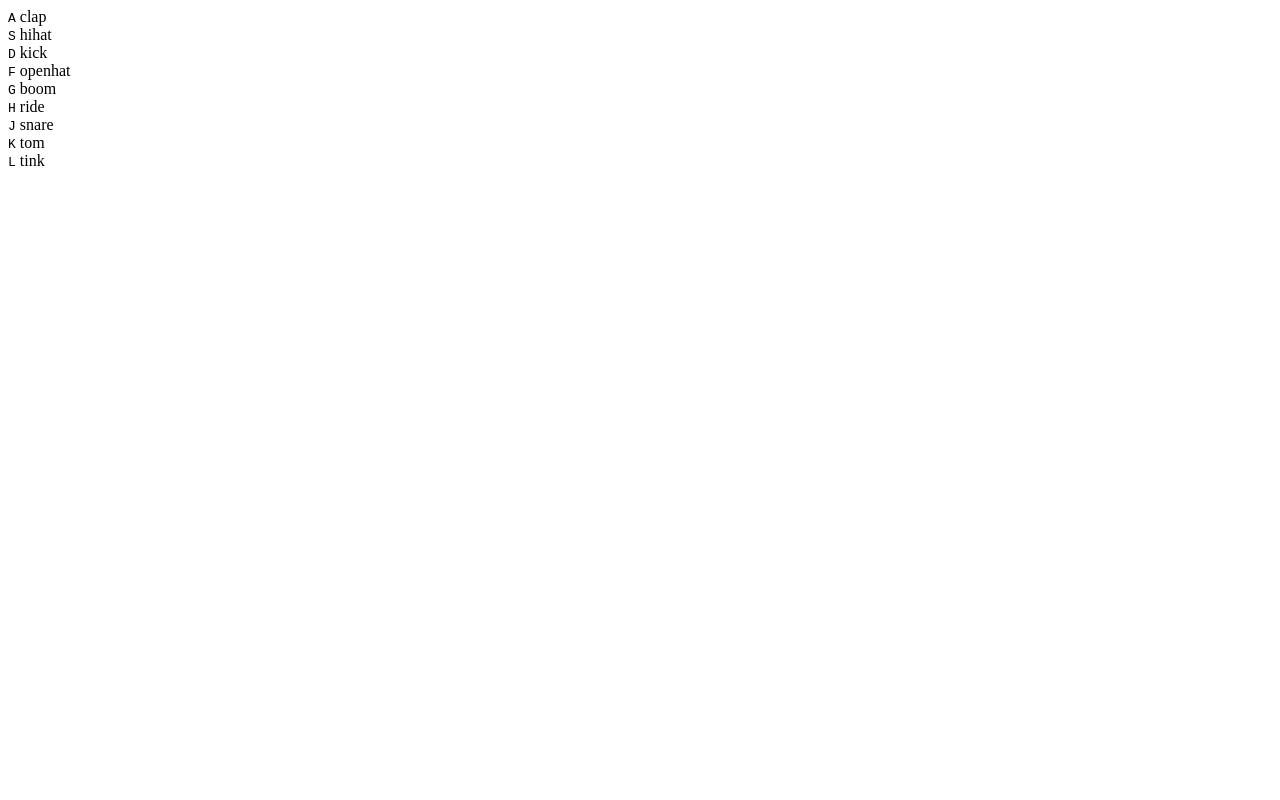
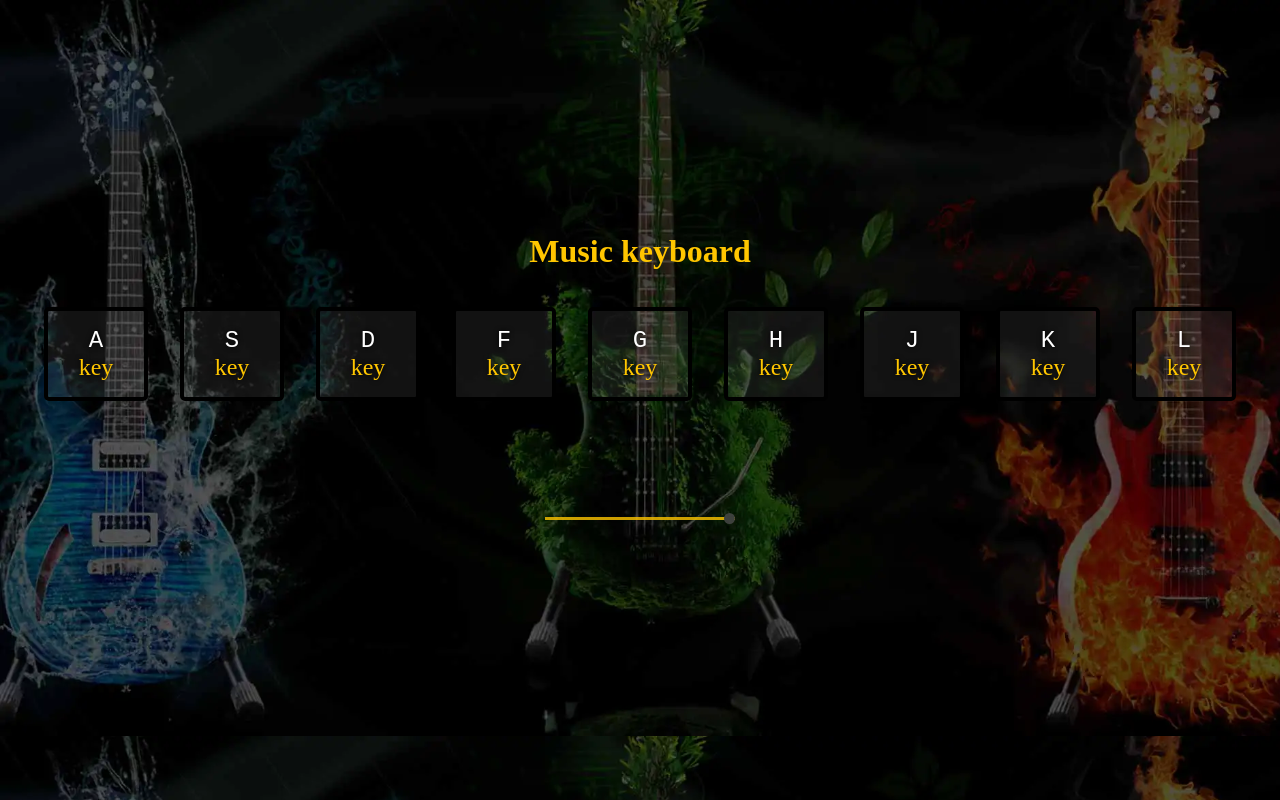
Before and after one commit to V-Klimonov/music-keyboard-js-30-1, a plain HTML site: page index.html in a window 1280 px wide. Drawn offline with Linux system fonts and the light colour scheme.

Commit message:
add css and js

```diff
--- /dev/null
+++ b/css/index.css
@@ -0,0 +1,78 @@
+body {
+    background-image: url("../img/main-background.webp");
+    background-size: cover;
+}
+
+.wrapper {
+    display: flex;
+    flex-direction: column;
+    height: 90vh;
+    align-items: center;
+    justify-content: center;
+}
+
+.pageTitle {
+    color: #ffc600;
+}
+
+.keys {
+    display: flex;
+    flex-direction: row;
+}
+
+
+.key {
+    display: flex;
+    flex-direction: column;
+    border: 4px solid black;
+    border-radius: 5px;
+    margin: 1rem;
+    font-size: 1.5rem;
+    padding: 1rem .5rem;
+    transition: all 0.07s;
+    width: 80px;
+    text-align: center;
+    color: white;
+    background: rgba(136, 136, 136, 0.13);
+    text-shadow: 0 0 5px black;
+}
+
+.playing {
+    transform: scale(1.1);
+    border-color: #ffc600;
+    box-shadow: 0 0 10px #ffc600;
+}
+
+.sound {
+    color: #ffc600;
+}
+
+.rangeVolume {
+    color: #ffc600;
+}
+
+.slider {
+    -webkit-appearance: none;
+    width: 100%;
+    height: 3px;
+    background: #ffc600;
+    outline: none;
+    opacity: 0.8;
+    -webkit-transition: .2s;
+    transition: opacity .2s;
+    margin: 100px 0px 5px 0px;
+    width: 190px;
+}
+
+.slider:hover {
+    opacity: 1;
+}
+
+.slider::-webkit-slider-thumb {
+    appearance: none;
+    width: 11px;
+    height: 11px;
+    border-radius: 100%;
+    background: #4b4b4b;
+    cursor: pointer;
+}
--- a/index.html
+++ b/index.html
@@ -4,48 +4,55 @@
     <meta charset="UTF-8">
     <meta http-equiv="X-UA-Compatible" content="IE=edge">
     <meta name="viewport" content="width=device-width, initial-scale=1.0">
-    <title>Document</title>
+    <title>Music keyboard</title>
+    <link rel="stylesheet" href="css/index.css">
+    <link rel="shortcut icon" href="img/favicon.ico" type="image/x-icon">
 </head>
 <body>
+    <div class="wrapper">
+        <h1 class="pageTitle">Music keyboard</h1>
         <div class="keys">
             <div data-key="65" class="key">
                 <kbd>A</kbd>
-            <span class="sound">clap</span>
+                <span class="sound">key</span>
             </div>
             <div data-key="83" class="key">
                 <kbd>S</kbd>
-            <span class="sound">hihat</span>
+                <span class="sound">key</span>
             </div>
             <div data-key="68" class="key">
                 <kbd>D</kbd>
-            <span class="sound">kick</span>
+                <span class="sound">key</span>
             </div>
             <div data-key="70" class="key">
                 <kbd>F</kbd>
-            <span class="sound">openhat</span>
+                <span class="sound">key</span>
             </div>
             <div data-key="71" class="key">
                 <kbd>G</kbd>
-            <span class="sound">boom</span>
+                <span class="sound">key</span>
             </div>
             <div data-key="72" class="key">
                 <kbd>H</kbd>
-            <span class="sound">ride</span>
+                <span class="sound">key</span>
             </div>
             <div data-key="74" class="key">
                 <kbd>J</kbd>
-            <span class="sound">snare</span>
+                <span class="sound">key</span>
             </div>
             <div data-key="75" class="key">
                 <kbd>K</kbd>
-            <span class="sound">tom</span>
+                <span class="sound">key</span>
             </div>
             <div data-key="76" class="key">
                 <kbd>L</kbd>
-            <span class="sound">tink</span>
+                <span class="sound">key</span>
             </div>
         </div>
-
+        <div class="rangeVolume">
+            <input id="range" class = "slider" min="0" max="1" step="0.1" value="1" type="range">
+        </div>
+    </div>
     <audio data-key="65" src="sound/01.MP3"></audio>
     <audio data-key="83" src="sound/02.mp3"></audio>
     <audio data-key="68" src="sound/03.mp3"></audio>
@@ -57,9 +64,32 @@
     <audio data-key="76" src="sound/09.mp3"></audio>
 
     <script>
-        window.addEventListener('keydown', function (e) {
-            console.log(e)
-        })
+        const allAudios = document.querySelectorAll('audio');
+        function stopAllAudio(){
+        allAudios.forEach(function(audio){
+        audio.pause();
+        });
+        }
+        function playSound(e) {
+            const audio = document.querySelector(`audio[data-key="${e.keyCode}"]`);
+            const key = document.querySelector(`.key[data-key="${e.keyCode}"]`);
+            if(!audio) return;
+            stopAllAudio()
+            audio.currentTime = 0;
+            audio.play();
+            key.classList.add('playing')
+            const range = document.getElementById('range');
+            range.onchange = function(){
+                audio.volume = this.value;
+            }
+        }
+        function removeTransition (e) {
+            if(e.propertyName !== 'transform') return;
+            this.classList.remove('playing');
+        }
+        const keys = document.querySelectorAll('.key');
+        keys.forEach(key => key.addEventListener('transitionend', removeTransition));
+        window.addEventListener('keydown', playSound);
         </script>
 
 </body>
```
Also changed, not shown: favicon.ico (added), img/favicon.ico (added), img/main-background.webp (added), 1 other file. Lines whose indentation alone changed are shown as unchanged.
